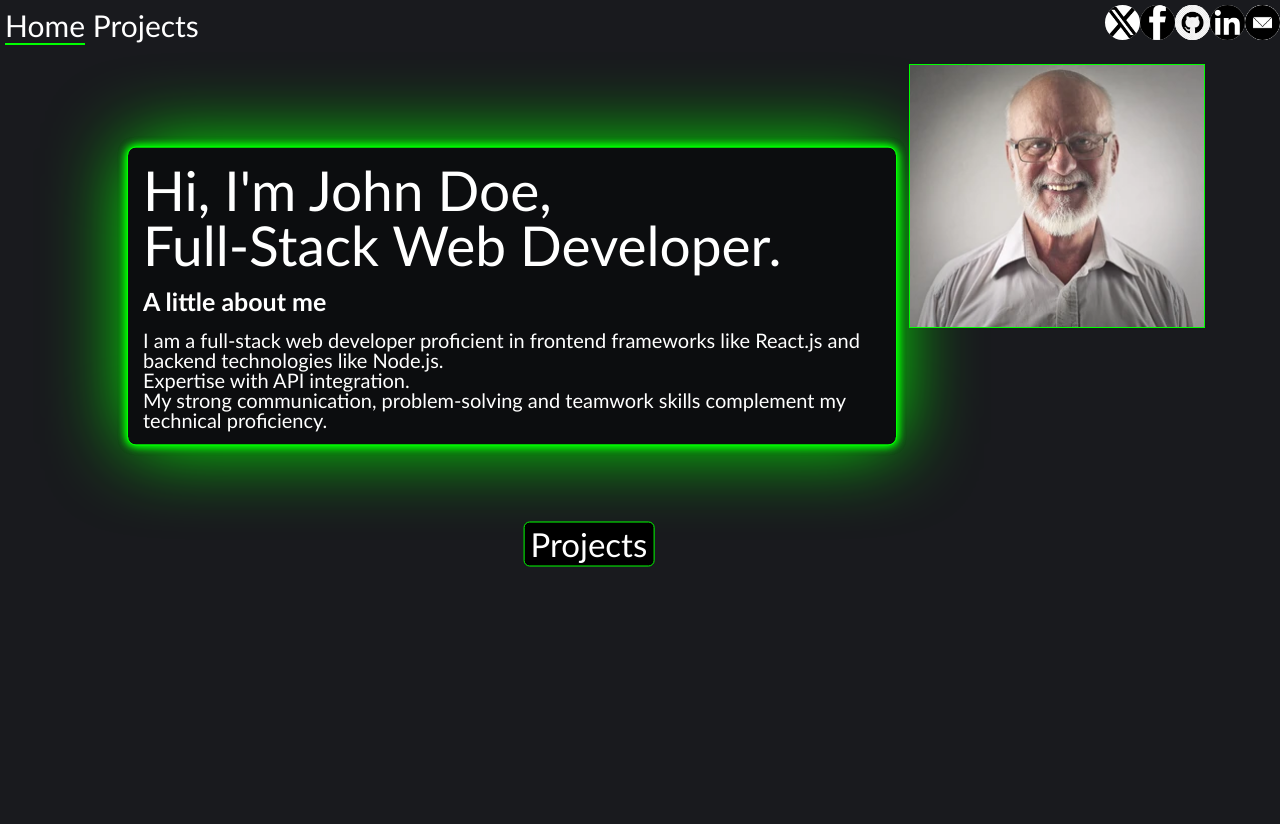
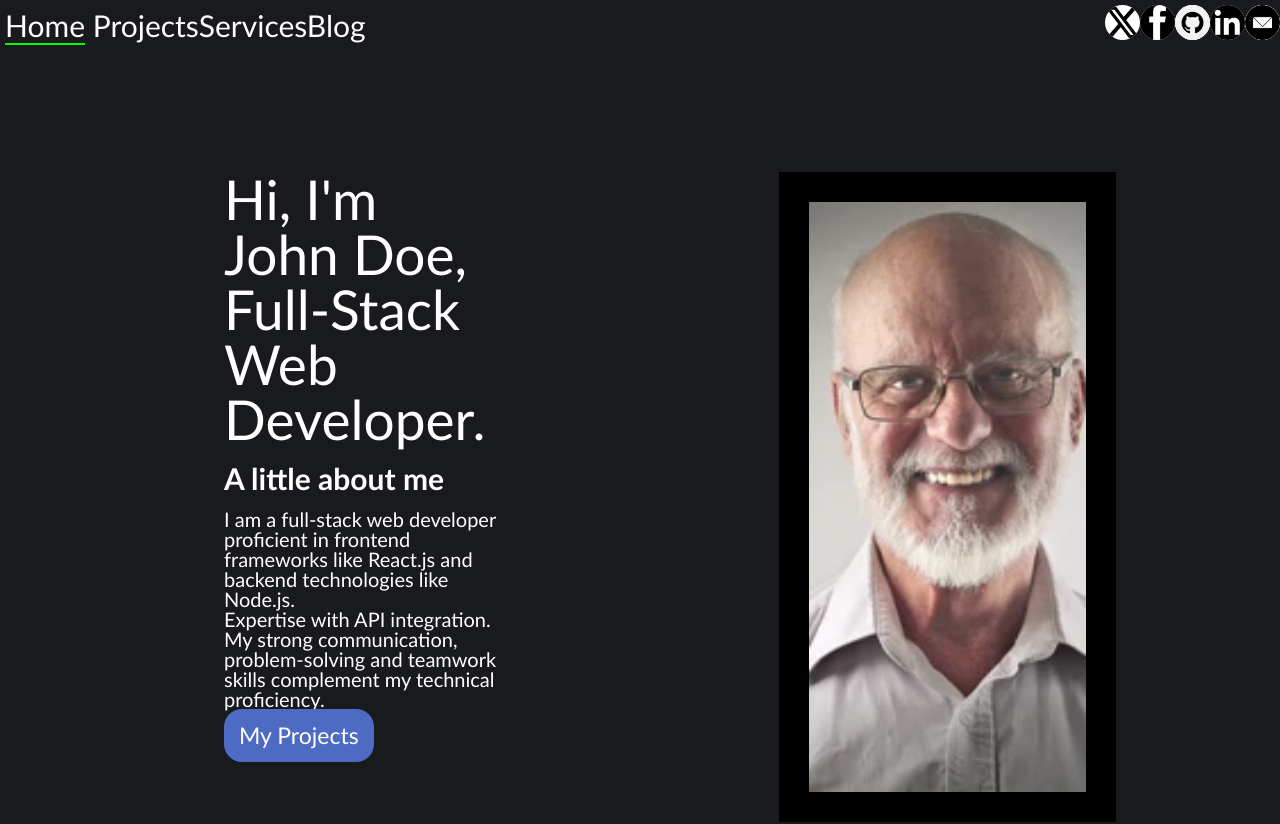
Before and after one commit to FilipAcodes/webdevfinal-Vanier-College, a Next.js app: page / in a window 1280 px wide. Before the commit the page ends 800 px from the top, so only its background shows below. Built offline with nearby package versions, Linux system fonts and the light colour scheme.

Commit message:
added more pages

```diff
--- a/app/BottomMenu/BottomMenu.js
+++ b/app/BottomMenu/BottomMenu.js
@@ -22,6 +22,18 @@ export const BottomMenu = () => {
         >
           Projects
         </Link>
+        <Link
+          href="/services"
+          className={`link${pathname === "/services" ? "active" : ""}`}
+        >
+          Services
+        </Link>
+        <Link
+          href="/blog"
+          className={`link${pathname === "/blog" ? "active" : ""}`}
+        >
+          Blog
+        </Link>
       </div>
       <div className="contactflex">
         <TwitterLogo />
--- a/app/MainBody/MainBody.js
+++ b/app/MainBody/MainBody.js
@@ -5,7 +5,7 @@ import Link from "next/link";
 
 export const MainBody = () => {
   return (
-    <div>
+    <div className="pictureandtextcontainer">
       <div className="text-container">
         <div className="intro">
           <h1 className="headerintro">
@@ -23,15 +23,14 @@ export const MainBody = () => {
             complement my technical proficiency.
           </p>
         </div>
+        <Link href="/projects" className="learnmoreaboutme">
+          My Projects
+        </Link>
       </div>
+      <div></div>
       <div className="img-container">
         <img src={randomman.src} className="profileimg" alt="randomMan" />
       </div>
-      <button className="learnbutton">
-        <Link href="/projects" className="learnmoreaboutme">
-          Projects
-        </Link>
-      </button>
     </div>
   );
 };
--- a/app/MainBody/mainbody.css
+++ b/app/MainBody/mainbody.css
@@ -1,40 +1,29 @@
-/* .mainlayout {
+.pictureandtextcontainer {
+  height: 57%;
+  width: 65%;
+  display: grid;
+  grid-template-columns: 1fr 1fr 1fr;
+  color: white;
   position: absolute;
   top: 50%;
   left: 50%;
   transform: translate(-50%, -50%);
-  color: white;
-  display: flex;
-  align-items: center;
-} */
-
-.text-container {
-  position: absolute;
-  top: 37%;
-  left: 40%;
-  color: white;
-  transform: translate(-50%, -50%);
 }
 
-.img-container {
-  position: absolute;
-  top: 8%;
-  left: 71%;
+.learnmoreaboutme {
+  color: white;
+  text-decoration: none;
+  background-color: #4d6bc3;
+  padding: 15px;
+  border: none;
+  border-radius: 18px;
+  font-size: 23px;
 }
-
-.intro {
-  background: rgba(0, 0, 0, 0.5);
-  box-shadow: 0 0 10px #00ff00, 0 0 10px #00ff00, 0 0 10px #00ff00,
-    0 0 80px #00ff00;
-  outline: 1px solid #00ff00;
-  border-radius: 8px;
-  padding: 15px;
-}
-
-.profileimg {
-  width: 100%;
-  height: 100%;
-  border: 1px solid #00ff00;
+.text-container {
+  display: flex;
+  justify-content: space-between;
+  flex-direction: column;
+  align-items: baseline;
 }
 
 .headerintro {
@@ -43,36 +32,15 @@
 
 .aboutme {
   font-weight: bold;
-  font-size: 25px;
+  font-size: 30px;
 }
-
 .description {
   font-size: 20px;
 }
 
-.learnmoreaboutme {
-  text-decoration: none;
-  color: white;
+.profileimg {
+  height: 100%;
+  width: 100%;
+  object-fit: cover;
+  border: 30px solid black;
 }
-.learnmoreaboutme:visited {
-  text-decoration: none;
-}
-.learnmoreaboutme:hover {
-  color: black;
-}
-
-.learnbutton {
-  position: absolute;
-  top: 68%;
-  left: 46%;
-  color: white;
-  background-color: black;
-  border: 1px solid #00ff00;
-  border-radius: 6px;
-  font-size: 33px;
-  transform: translate(-50%, -50%);
-}
-
-.learnbutton:hover {
-  background-color: #00ff00;
-}
--- /dev/null
+++ b/app/blog/page.js
@@ -0,0 +1,5 @@
+import React from "react";
+
+export default function BlogPage() {
+  return <h1>blogpage</h1>;
+}
--- /dev/null
+++ b/app/services/page.js
@@ -0,0 +1,3 @@
+export default function ServicesPage() {
+  return <h1>serivces</h1>;
+}
```
